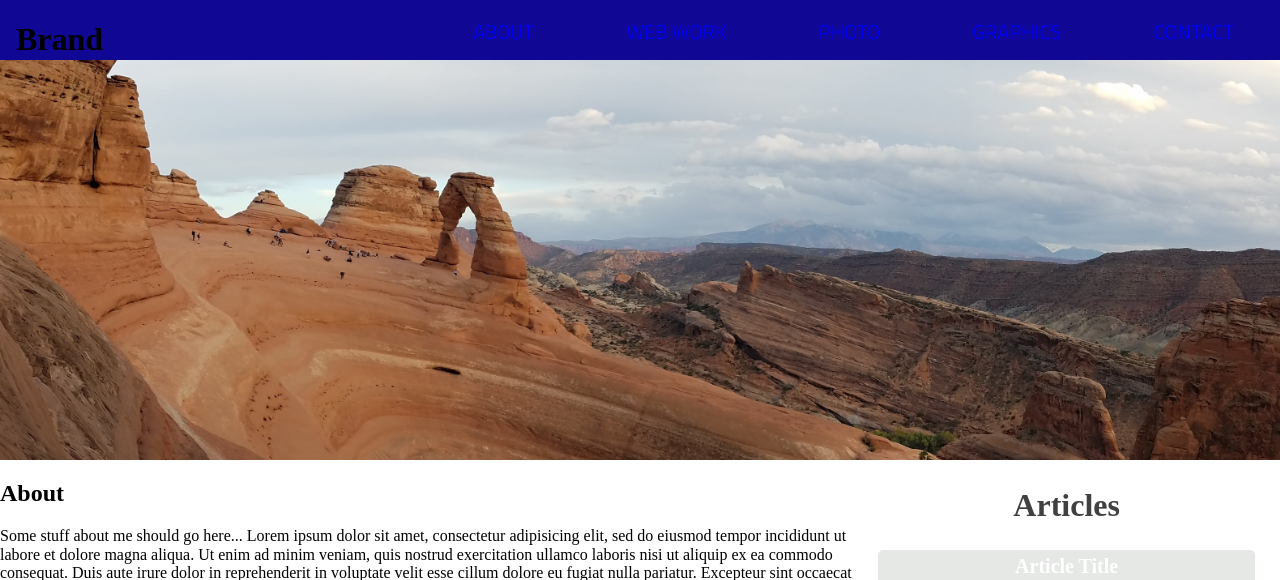
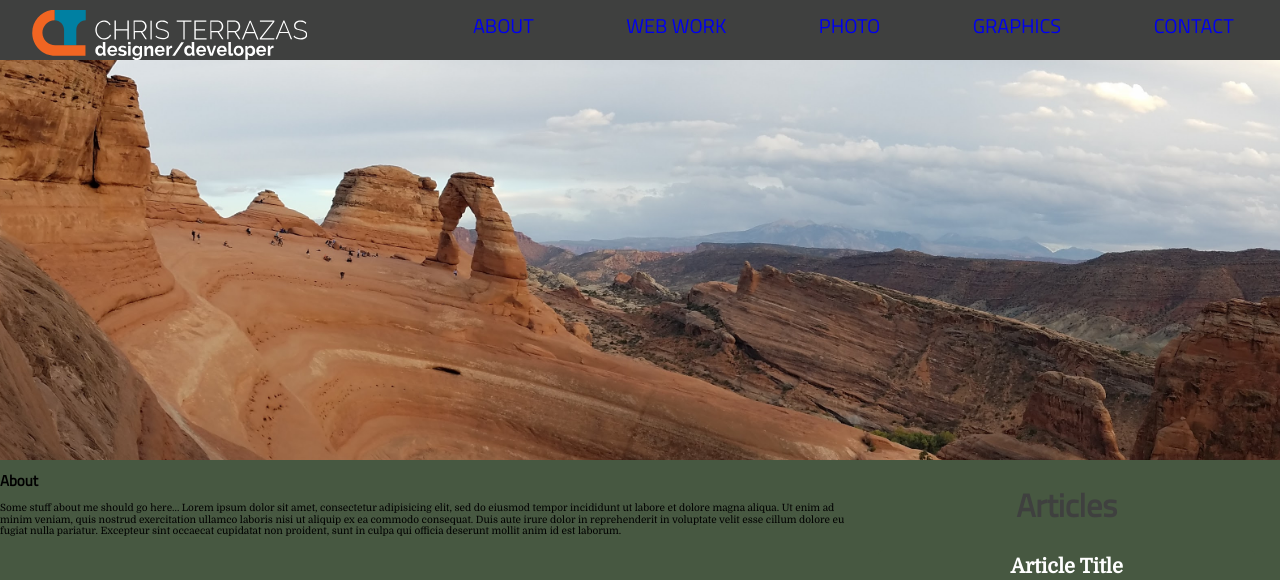
Before and after one commit to mrected/christerrazas.info, a PHP site: page / in a window 1280 px wide. Shown: the top 580 px of the page. Run offline with PHP 8.4, Linux system fonts and the light colour scheme; some libraries are stand-ins or nearby versions.

Commit message:
added favicon and brand for navbar. Changed color scheme a little

```diff
--- a/css/style.css
+++ b/css/style.css
@@ -1,4 +1,3 @@
-/*Colors*/
 #brand {
   grid-area: brand; }
 
@@ -39,6 +38,19 @@
     .wrapper {
       grid-template-areas: "brand nav nav" "topImgDiv topImgDiv topImgDiv" "about about articles" "web web web" "photo photo photo" "graphics graphics graphics" "contact contact contact" "footer footer footer"; } }
 
+body {
+  background-color: #475841;
+  font-family: "Domine", serif;
+  font-size: 10px; }
+
+h1, h2 {
+  font-family: "Titillium Web", sans-serif; }
+
+.sectionTitle {
+  font-size: 2.5rem;
+  color: #3F403F;
+  text-align: center; }
+
 nav ul {
   display: flex;
   list-style-type: none;
@@ -48,7 +60,13 @@ nav ul {
   padding: 0; }
 
 #nav {
-  background-color: #100894; }
+  background-color: #3F403F; }
+
+#brand {
+  max-height: 50px;
+  max-width: 100%;
+  margin: auto 0;
+  padding: 5px 0; }
 
 .navLink a {
   font: 1.25rem "Titillium Web", sans-serif;
@@ -62,7 +80,7 @@ nav ul {
   color: #475841; }
 
 #brand {
-  background-color: #100894;
+  background-color: #3F403F;
   padding-left: 1rem; }
 
 #topImgDiv {
@@ -92,7 +110,7 @@ nav ul {
   text-align: center;
   font-size: 1.25rem;
   margin-bottom: 0;
-  background-color: #E6E8E6;
+  background-color: #475841;
   color: white;
   border-top-right-radius: 5px;
   border-top-left-radius: 5px;
--- a/index.html
+++ b/index.html
@@ -2,6 +2,7 @@
 <html>
 <head>
 	<title>yellooo</title>
+	<link rel="shortcut icon" href="images/brand-Favicon.ico" type="image/x-icon">
 	<link rel="stylesheet" type="text/css" href="https://cdnjs.cloudflare.com/ajax/libs/normalize/7.0.0/normalize.min.css">
 	<link rel="stylesheet" type="text/css" href="css/style.css">
 	<link href="https://fonts.googleapis.com/css?family=Comfortaa|Domine|Titillium+Web" rel="stylesheet">
@@ -10,7 +11,7 @@
 	<div class="wrapper">
 		<section class="gridItem" id="brand">
 			<div id="navLogo">
-				<h1>Brand</h1>
+				<img src="images/brand-darkBg.svg" id="brand">
 			</div>
 		</section>
 		<nav class="gridItem" id="nav">
@@ -25,7 +26,7 @@
 		<div id="topImgDiv">
 			<img src="images/arches.jpg" id="topImg"/>
 		</div>
-		<section class="gridItem" id="about">
+		<section class="gridItem" id="about" name="about">
 			<h2>About</h2>
 			<p>Some stuff about me should go here... Lorem ipsum dolor sit amet, consectetur adipisicing elit, sed do eiusmod
 			tempor incididunt ut labore et dolore magna aliqua. Ut enim ad minim veniam,
@@ -34,7 +35,7 @@
 			cillum dolore eu fugiat nulla pariatur. Excepteur sint occaecat cupidatat non
 			proident, sunt in culpa qui officia deserunt mollit anim id est laborum.</p>
 		</section>
-		<section class="gridItem" id="articles">
+		<section class="gridItem" id="articles" name="articles">
 			<h2>Articles</h2>
 			<div class="articleBlock">
 				<h3 class="articleTitle">Article Title</h3>
@@ -76,7 +77,7 @@
 				</div>
 			</div>
 		</section>
-		<section class="gridItem" id="web">
+		<section class="gridItem" id="web" name="web">
 			<h1 class="sectionTitle">Web Work</h1>
 			<h3 class="siteTitle">Site Title</h3>
 			<div class="siteInfo">
@@ -97,7 +98,7 @@
 				</div>
 			</div>
 		</section>
-		<section class="gridItem" id="photo">
+		<section class="gridItem" id="photo" name="photo">
 			<h1 class="sectionTitle">Photos</h1>
 			<div id="photos">
 				<div id="photoBlock">
@@ -159,7 +160,7 @@
 
 			</div>
 		</section>
-		<section class="gridItem" id="graphics">
+		<section class="gridItem" id="graphics" name="graphics">
 			<h1 class="sectionTitle">Graphic Work</h1>
 			<div id="graphicWork">
 				<div id="photoBlock">
@@ -221,7 +222,7 @@
 
 			</div>
 		</section>
-		<section class="gridItem" id="contact">
+		<section class="gridItem" id="contact" name="contact">
 			<h1 class="sectionTitle">Contact</h1>
 		</section>
 		<footer class="gridItem" id="footer">
--- a/scss/sections/_nav.scss
+++ b/scss/sections/_nav.scss
@@ -11,8 +11,11 @@ nav ul{
 	background-color: $nav-color;
 }
 
-#navLogo{
-
+#brand{
+	max-height: 50px;
+	max-width: 100%;
+	margin:auto 0;
+	padding:5px 0;
 }
 
 .navLink a{
--- a/scss/style.scss
+++ b/scss/style.scss
@@ -1,5 +1,6 @@
 @import 'utilities/variables',
 		'layout/grid',
+		'base/base',
 		'sections/nav',
 		'sections/topImgDiv',
 		'sections/about',
--- a/scss/utilities/_variables.scss
+++ b/scss/utilities/_variables.scss
@@ -2,17 +2,15 @@ $main-text-font:'Domine', serif;
 $heading-font:'Titillium Web', sans-serif;
 $article-font:'Comfortaa', cursive;
 
-/*Colors*/
-
 //COLORS--------------
 //light grey:		#E6E8E6		230,232,230
-//grey:			#CED0CE		206 208 206
-//light green:	#9FB8AD		159 184 173
+//grey:				#CED0CE		206 208 206
+//light green:		#9FB8AD		159 184 173
 //dark green:		#475841		71, 88, 65
 //dark grey:		#3F403F		63,64,63
 
-$bg-color:#E6E8E6;
-$nav-color:#100894;
+$bg-color:#475841;
+$nav-color:#3F403F;
 $footer-color:#9FB8AD;
 $main-font-color:#3F403F;
 $btn-font-color:#CED0CE;
```
Also changed, not shown: css/layout.css (deleted, +0 -52 lines), images/brand-Favicon.ico (added), images/brand-darkBg.svg (added), images/brand-logoOnly.svg (added), 1 other file.
